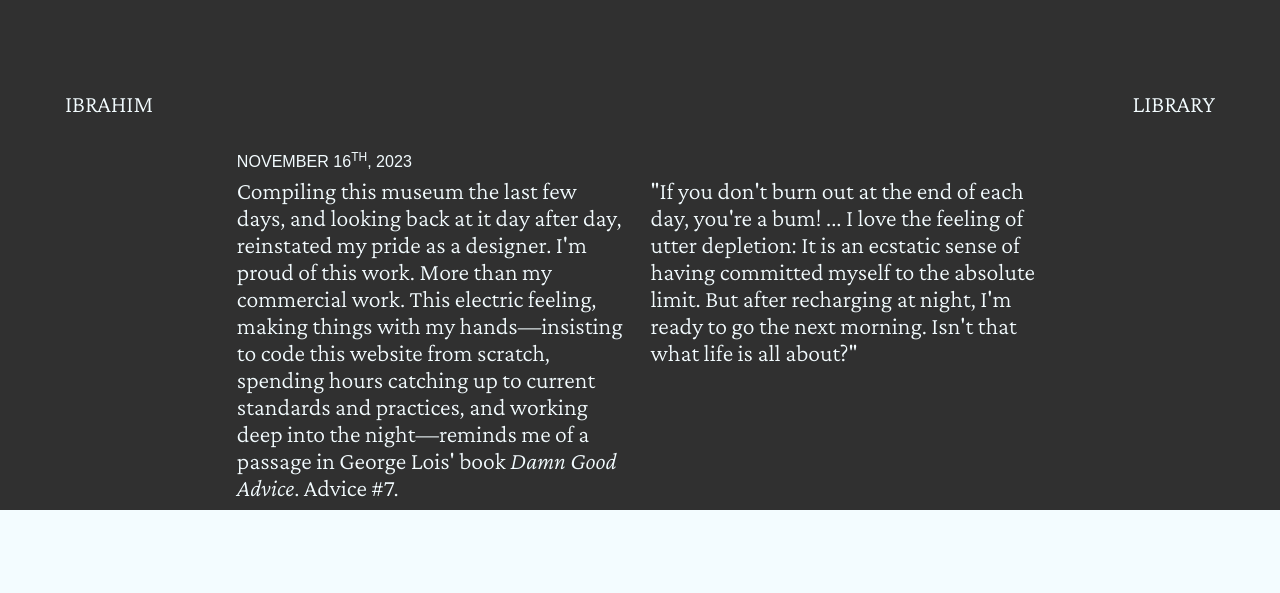
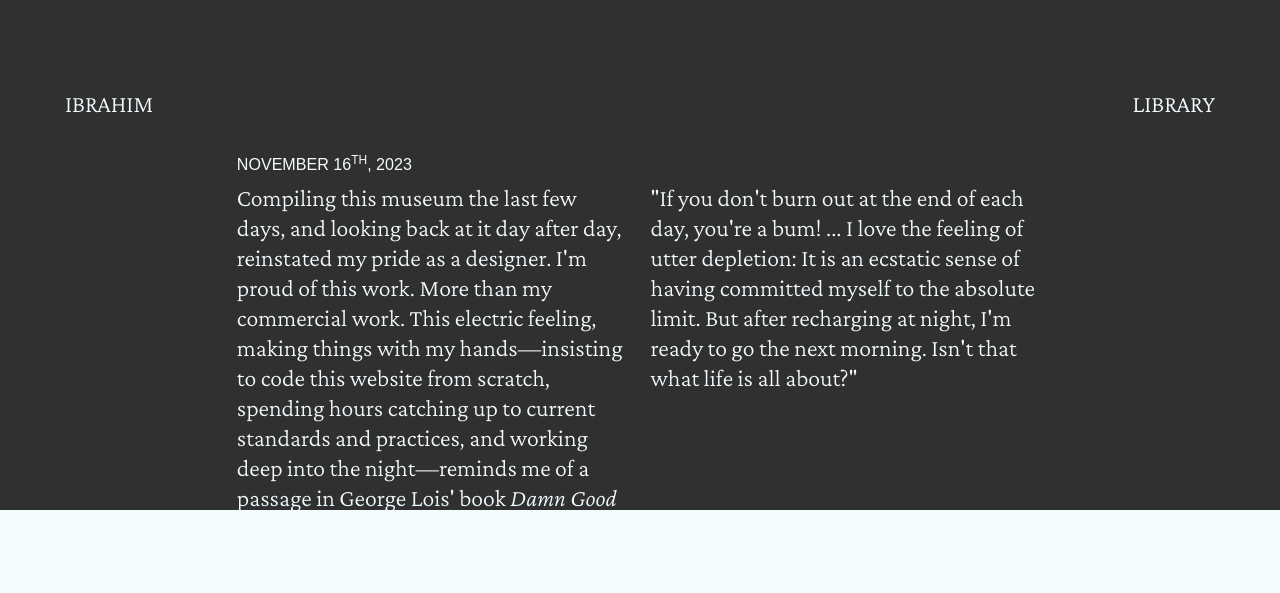
Before and after one commit to papayeah/habibi, a plain HTML site: page library.html in a window 1280 px wide. Shown: the top 593 px of the page. Drawn offline with nearby package versions, Linux system fonts and the light colour scheme; a web font is replaced by a local one.

Commit message:
Added library js, tweaked line height of its opening, rearranged vimeo/iberia work above miscellaneous work

```diff
--- a/assets/css/main.css
+++ b/assets/css/main.css
@@ -97,7 +97,7 @@ li:hover {
 }
 
 main {
-    background-color: rgb(243, 252, 255);
+    background: rgb(243, 252, 255);
     margin-bottom: 180px;
     max-width: 100%;
     position: relative;
@@ -295,11 +295,13 @@ main .gallery {
     gap: 0 21px;
     grid-template-columns: repeat(2, 1fr);
     font-size: 18pt;
-    margin: 150px auto 0 auto;
+    line-height: 1.25;
+    margin: 153px auto 0 auto;
     width: 63%;
 }
 
 main .gallery.archive {
+    color: rgb(48, 48, 48);
     grid-template-columns: repeat(3, 1fr);
     padding: 90px 0;
     width: 100%;
--- /dev/null
+++ b/assets/js/library.js
@@ -0,0 +1,11 @@
+// blur top text, library
+window.addEventListener('scroll', (e) => {
+    let wTop   = this.scrollY;
+    let mTop   = document.querySelector('main').offsetTop;
+    let open   = document.querySelector('.archDesc');
+    let delta  = (wTop / mTop) * 30;
+
+    if(wTop === mTop) return;
+
+    open.style.filter = "blur(" + Math.trunc(delta) + "px)";
+});
--- a/library.html
+++ b/library.html
@@ -82,21 +82,6 @@
                         </video>
                     </div>
 
-                    <div class = "arch">
-                        <h5>afmx poster competition entry</h5>
-                        <img src = "assets/imgs/items/AFMXPoster.png" alt="" loading = "lazy" draggable = "false">
-                    </div>
-
-                    <div class = "arch">
-                        <h5>"escaping reality" album couver</h5>
-                        <img src = "assets/imgs/items/escapingRealityAlbumCouver.png" alt="" loading = "lazy" draggable = "false">
-                    </div>
-
-                    <div class = "arch">
-                        <h5>logotype for local creative producer</h5>
-                        <img src = "assets/imgs/items/sunLogoFinal.png" alt="" loading = "lazy" draggable = "false">
-                    </div>
-
                     <div></div>
                     <div></div>
 
@@ -176,6 +161,21 @@
                         <h5>&ensp;</h5>
                         <img src = "assets/imgs/items/vimeoRebrandPoster-6.png" alt="" loading = "lazy" draggable = "false">
                     </div>
+
+                    <div class = "arch">
+                        <h5>afmx poster competition entry</h5>
+                        <img src = "assets/imgs/items/AFMXPoster.png" alt="" loading = "lazy" draggable = "false">
+                    </div>
+
+                    <div class = "arch">
+                        <h5>"escaping reality" album couver</h5>
+                        <img src = "assets/imgs/items/escapingRealityAlbumCouver.png" alt="" loading = "lazy" draggable = "false">
+                    </div>
+
+                    <div class = "arch">
+                        <h5>logotype for local creative producer</h5>
+                        <img src = "assets/imgs/items/sunLogoFinal.png" alt="" loading = "lazy" draggable = "false">
+                    </div>
                 </section>
             </section>
         </main>
```
